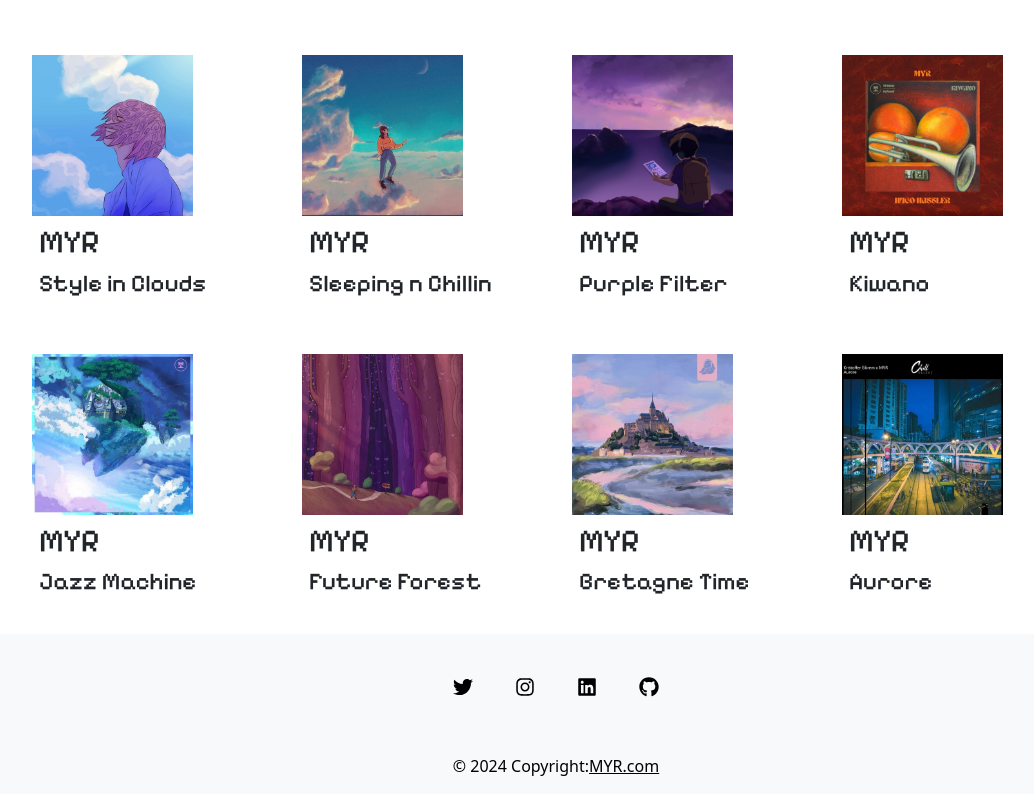
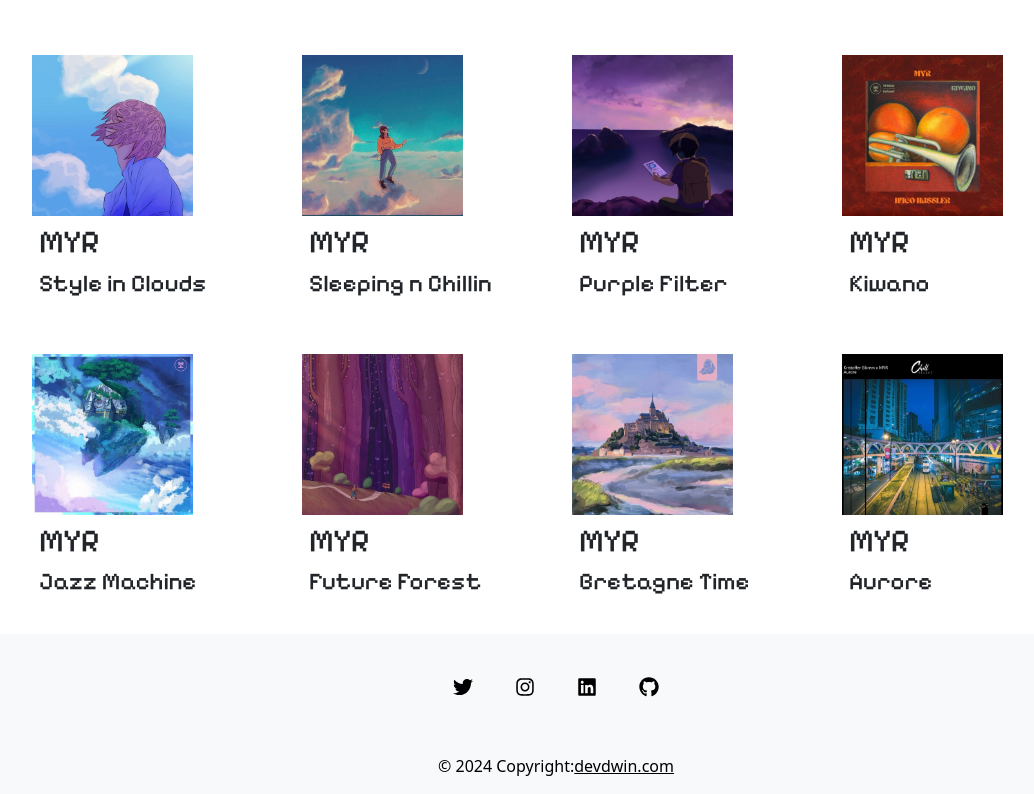
Before and after one commit to hasuwini77/R_02_myrProds, a React (Vite) app: page / in a window 1280 px wide. Shown: the part 1009-1803 px from the top of the page, without its empty margins (84-1118 px from the left). Built offline with nearby package versions, Linux system fonts and the light colour scheme; a web font is replaced by a local one.

Commit message:
added footer link to devdwin

```diff
--- a/src/components/Footer/index.jsx
+++ b/src/components/Footer/index.jsx
@@ -27,8 +27,8 @@ export default function Footer() {
 
       <div className="text-center text-black p-3 bg-body-tertiary">
         © 2024 Copyright:
-        <a className="text-black" href="https://mdbootstrap.com/">
-          MYR.com
+        <a className="text-black" href="https://devdwin.com/" target="_blank">
+          devdwin.com
         </a>
       </div>
     </MDBFooter>
```
